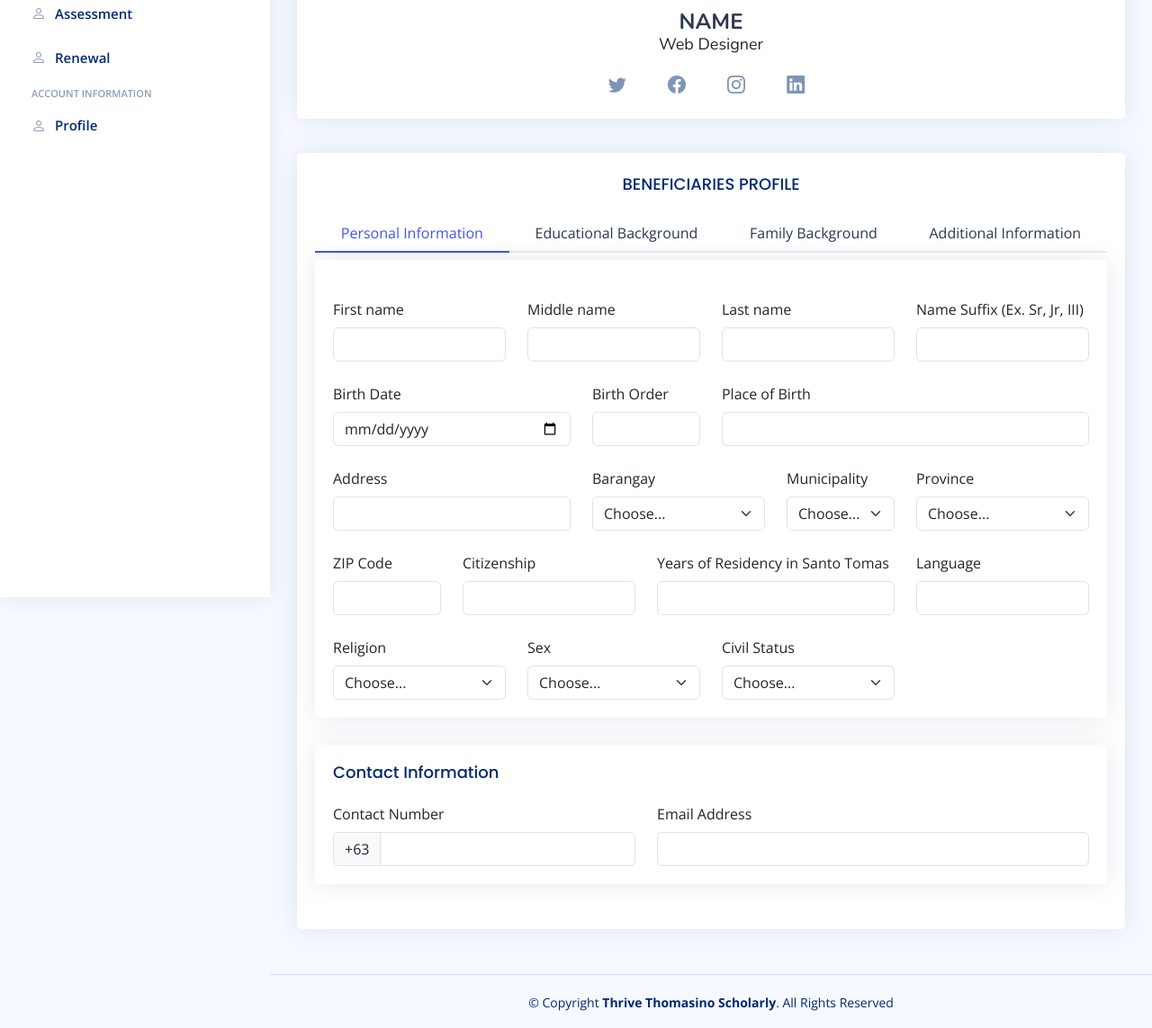
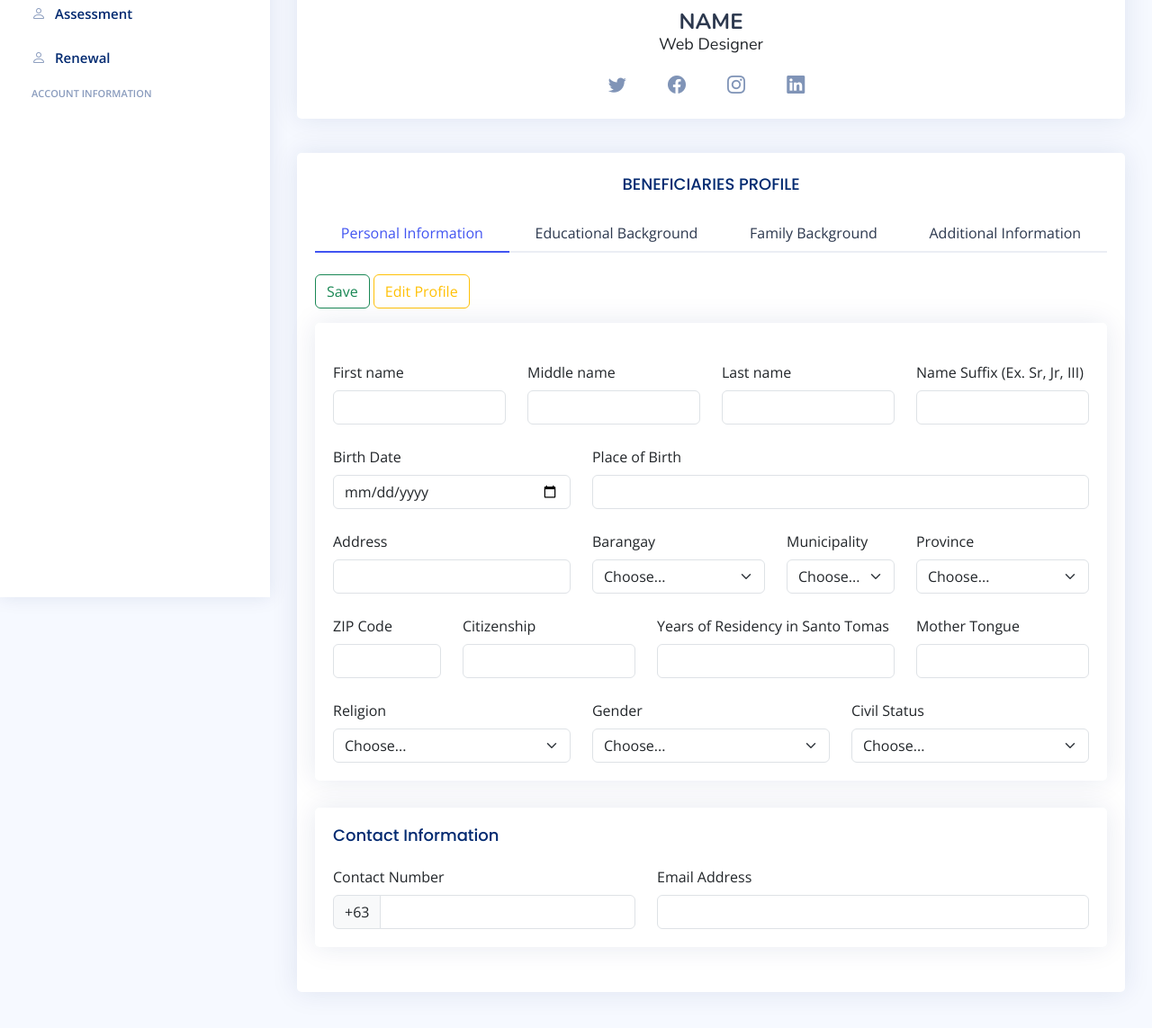
Before and after one commit to angeliV13/TT_Scholarly, a PHP site: page /account/index.php?nav=profile-bene in a window 1280 px wide. Shown: the part 136-1279 px from the top of the page at 90% size. Run offline with PHP 8.4, Linux system fonts and the light colour scheme; some libraries are stand-ins or nearby versions.

Commit message:
edited profile

```diff
--- a/account/views/beneficiaries/profile-bene.php
+++ b/account/views/beneficiaries/profile-bene.php
@@ -40,7 +40,10 @@
 
         <!-- BENEFICIARIES INFORMATION -->
         <div class="tab-content pt-2" id="borderedTabJustifiedContent">
-
+            <div class = "py-3">
+              <button type="button" class="btn btn-outline-success">Save</button>
+              <button type="button" class="btn btn-outline-warning">Edit Profile</button>
+            </div>
           <!-- PERSONAL INFORMATION -->
           <div class="tab-pane fade show active" id="bordered-justified-personal-information" role="tabpanel" aria-labelledby="personal-information">
             <div class="card">
@@ -72,11 +75,8 @@
                         <label for="inputDate" class="form-label">Birth Date</label>
                         <input type="date" class="form-control" id="inputDate" aria-describedby="inputDate" value="" required>
                       </div>
-                      <div class="col-md-2 position-relative">
-                        <label for="inputBirthOrder" class="form-label">Birth Order</label>
-                        <input type="inputBirthOrder" class="form-control" id="inputBirthOrder" aria-describedby="inputBirthOrder" value="" required>
-                      </div>
-                      <div class="col-md-6 position-relative">
+
+                      <div class="col-md-8 position-relative">
                         <label for="inputBirthPlace" class="form-label">Place of Birth</label>
                         <input type="inputBirthPlace" class="form-control" id="inputBirthPlace" aria-describedby="inputBirthPlace" value="" required>
                       </div>
@@ -139,13 +139,13 @@
 
                     <!-- LANGUAGE -->
                     <div class="col-md-3 position-relative">
-                        <label for="inputLanguage" class="form-label">Language</label>
-                        <input type="Language" class="form-control" id="inputLanguage" aria-describedby="inputLanguage" value="" required>
+                        <label for="inputMotherTongue" class="form-label">Mother Tongue</label>
+                        <input type="Language" class="form-control" id="inputMotherTongue" aria-describedby="inputMotherTongue" value="" required>
                     </div>
                     <!-- END LANGUAGE -->
 
                     <!-- START RELIGION -->
-                    <div class="col-md-3 position-relative">
+                    <div class="col-md-4 position-relative">
                         <label for="inputReligion" class="form-label">Religion</label>
                         <select class="form-select" id="inputReligion" required>
                           <option selected disabled value="">Choose...</option>
@@ -158,20 +158,20 @@
                     <!-- END RELIGION -->
 
                     <!-- SEX -->
-                    <div class="col-md-3 position-relative">
-                        <label for="inputSex" class="form-label">Sex</label>
-                        <select class="form-select" id="inputSex" required>
+                    <div class="col-md-4 position-relative">
+                        <label for="inputGender" class="form-label">Gender</label>
+                        <select class="form-select" id="inputGender" required>
                           <option selected disabled value="">Choose...</option>
                           <option>...</option>
                         </select>
                         <div class="invalid-tooltip">
-                          Please select a valid Sex.
+                          Please select a valid Gender.
                         </div>
                       </div>
                     <!--END SEX -->
 
                     <!--CIVIL STATUS -->
-                      <div class="col-md-3 position-relative">
+                      <div class="col-md-4 position-relative">
                         <label for="inputCivilStatus" class="form-label">Civil Status</label>
                         <select class="form-select" id="inputCivilStatus" required>
                           <option selected disabled value="">Choose...</option>
@@ -221,8 +221,8 @@
                   <form class="row g-4 needs-validation" novalidate>
                       <!-- FULL NAME -->
                       <div class="col-md-6 position-relative">
-                        <label for="inputGraduatingHonors" class="form-label">Are you Graduating with Honors?</label>
-                        <select class="form-select" id="inputGraduatingHonors" required>
+                        <label for="inputGraduatingSem" class="form-label">Are you Graduating this Semester/Term?</label>
+                        <select class="form-select" id="inputGraduatingSem" required>
                           <option selected disabled value="">Choose...</option>
                           <option>...</option>
                         </select>
@@ -231,8 +231,8 @@
                         </div>
                       </div>
                       <div class="col-md-6 position-relative">
-                        <label for="inputGraduatingSem" class="form-label">Are you Graduating this Semester/Term?</label>
-                        <select class="form-select" id="inputGraduatingSem" required>
+                        <label for="inputGraduatingHonors" class="form-label">Are you Graduating with Honors?</label>
+                        <select class="form-select" id="inputGraduatingHonors" required>
                           <option selected disabled value="">Choose...</option>
                           <option>...</option>
                         </select>
@@ -776,8 +776,8 @@
                   <!-- Custom Styled Validation with Tooltips -->
                     <form class="row g-4 needs-validation" novalidate>
                       <!-- GENERAL FAMILY INFORMATION -->
-                      <div class="col-md-3 position-relative">
-                        <label for="inputLivingFamily" class="form-label">Living with Family?</label>
+                      <div class="col-md-4 position-relative">
+                        <label for="inputLivingFamily" class="form-label">Are you Living with Family?</label>
                         <select class="form-select" id="inputLivingFamily" required>
                           <option selected disabled value="">Choose...</option>
                           <option>...</option>
@@ -787,6 +787,10 @@
                         <label for="inputFamilyTotal" class="form-label">Total number of Family</label>
                         <input type="FamilyTotal" class="form-control" id="inputFamilyTotal" aria-describedby="inputFamilyTotal" value="" required>
                       </div>
+                      <div class="col-md-2 position-relative">
+                        <label for="inputBirthOrder" class="form-label">Birth Order</label>
+                        <input type="inputBirthOrder" class="form-control" id="inputBirthOrder" aria-describedby="inputBirthOrder" value="" required>
+                      </div>
                       <div class="col-md-3 position-relative">
                         <label for="inputSourceLiving" class="form-label"> Source ofLiving?</label>
                         <select class="form-select" id="inputSourceLiving" required>
@@ -794,14 +798,14 @@
                           <option>...</option>
                         </select>
                       </div>
-                      <div class="col-md-3 position-relative">
+                      <div class="col-md-5 position-relative">
                         <label for="inputHomeType" class="form-label"> Is your Home Rent or Owned?</label>
                         <select class="form-select" id="inputHomeType" required>
                           <option selected disabled value="">Choose...</option>
                           <option>...</option>
                         </select>
                       </div>
-                      <div class="col-md-5 position-relative">
+                      <div class="col-md-8 position-relative">
                         <label for="inputOthers" class="form-label">If not specified in the list, kindly input here.</label>
                         <input type="Others" class="form-control" id="inputOthers" aria-describedby="inputOthers" value="" required>
                       </div>
@@ -1401,6 +1405,7 @@
               </div>
             </div>
           </div>
+
         </div>
         <!-- End Bordered Tabs Justified -->
       </div>
--- a/account/views/sidebar/bene_sidebar.html
+++ b/account/views/sidebar/bene_sidebar.html
@@ -26,12 +26,12 @@
       </li><!-- Applicants Nav -->
 
       <li class="nav-heading">Account Information</li>
-      <li class="nav-item">
+      <!-- <li class="nav-item">
         <a class="nav-link collapsed" href="index.php?nav=admin-profile">
           <i class="bi bi-person"></i>
           <span>Profile</span>
         </a>
-      </li>
+      </li> -->
       <!-- End Profile Page Nav  -->
 
       <!-- <li class="nav-item">
--- a/index.php
+++ b/index.php
@@ -60,7 +60,7 @@
           <li><a href="#calendarAct">Calendar of Activities </a></li>
           <li><a href="#headAd">Administrators</a></li>
           <li><a href="#contact">Contact</a></li>
-          <li><a class="btn-book-a-table" href="#book-a-table">Login</a></li>
+          <li><a class="btn-book-a-table" href="account/index.php">Login</a></li>
         </ul>
       </nav><!-- .navbar -->
       <i class="mobile-nav-toggle mobile-nav-show bi bi-list" style="color: rgb(255, 255, 255);"></i>
```
Lines whose indentation alone changed are shown as unchanged.
